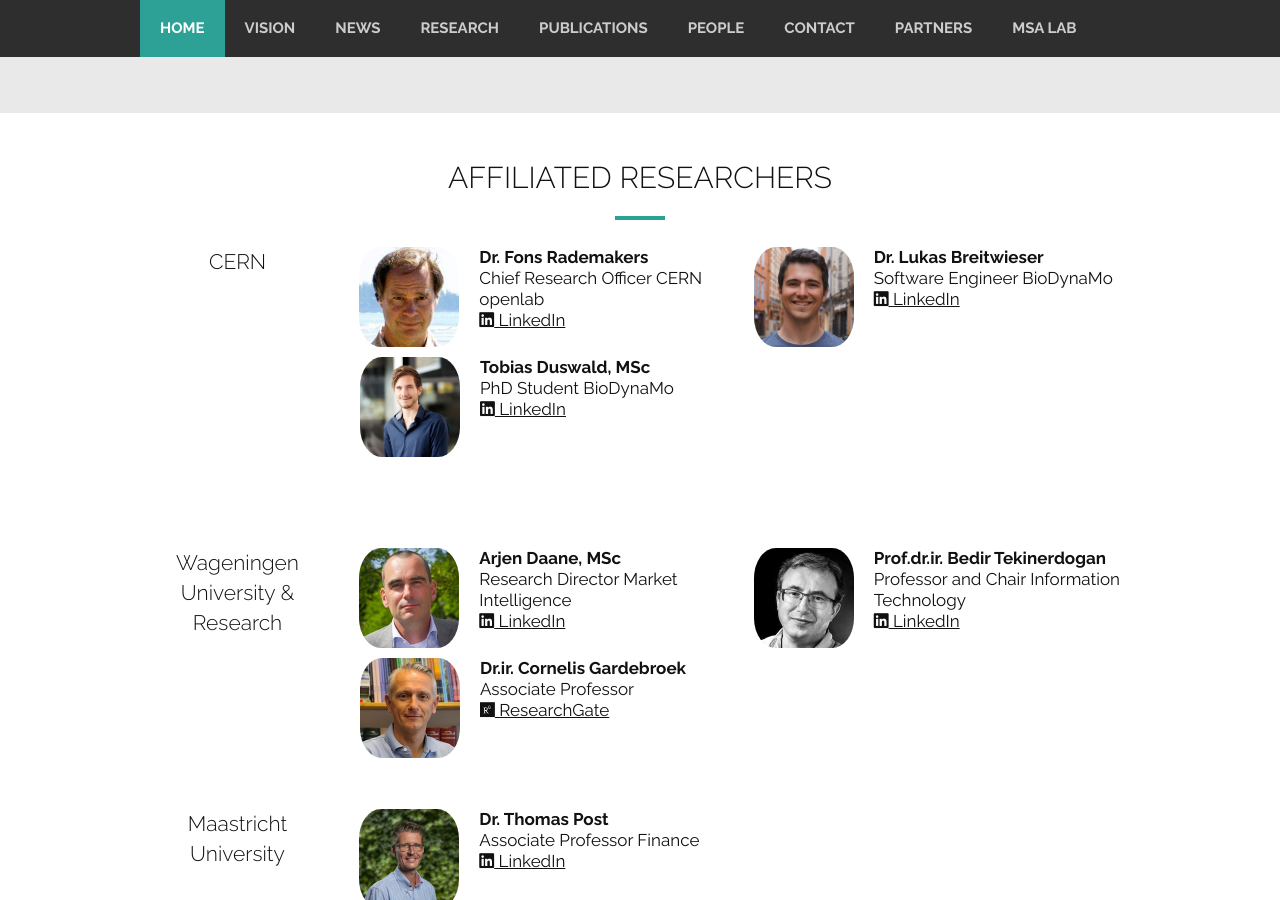
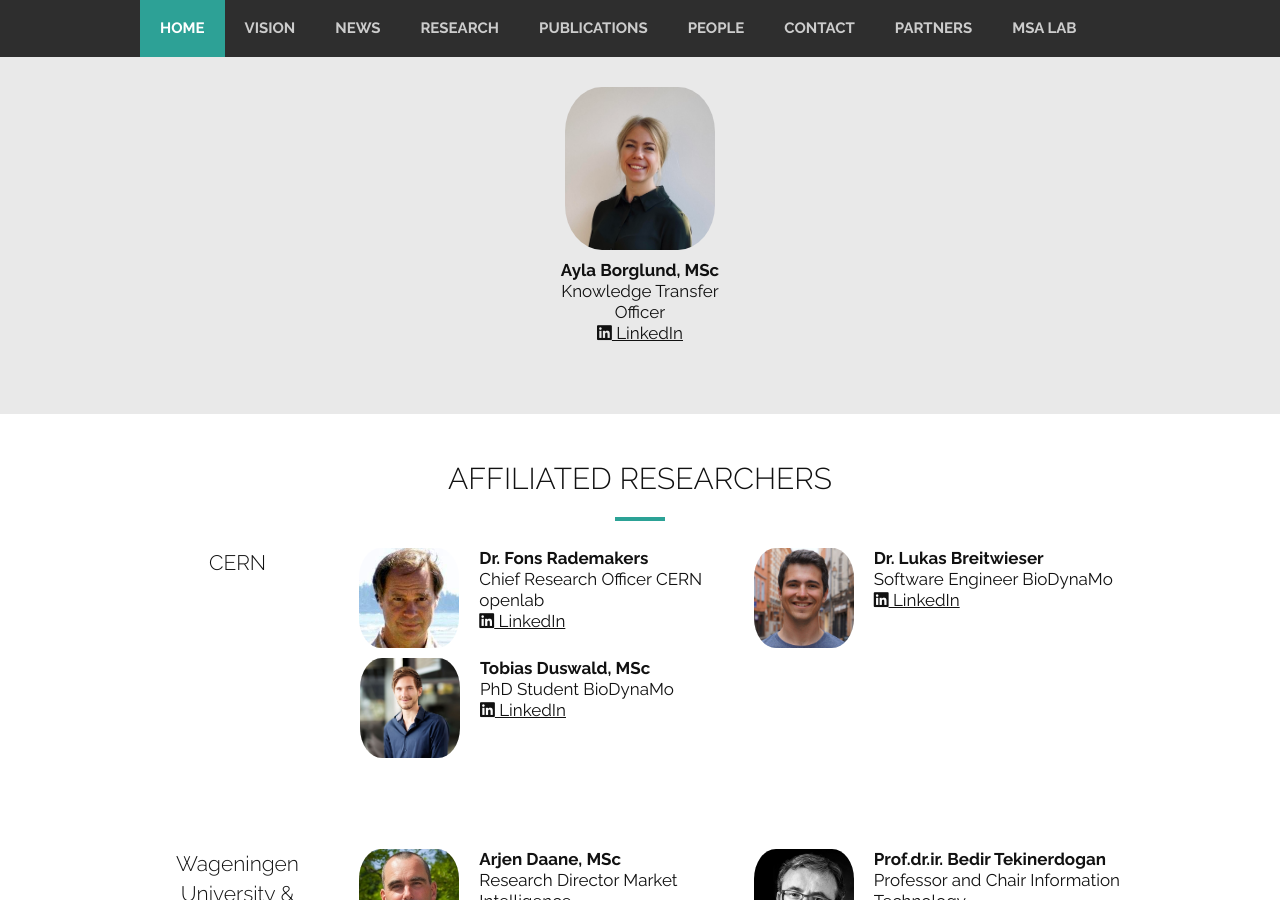
Before and after one commit to HighLO/highlo.github.io, a Jekyll site: the page built from index.html, in a window 1280 px wide and 900 px high, scrolled down 3750 px. Built offline with Jekyll 4.4.1, drawn with Linux system fonts in a browser that asks for light colours; nearby versions of some CDN libraries; comment, search, counter and statistics services are not loaded.

Commit message:
Update site

```diff
--- a/_data/people.yml
+++ b/_data/people.yml
@@ -52,3 +52,9 @@
   organization: CERN
   picture: assets/images/jonas-rembser.png
   linkedin: https://www.linkedin.com/in/jonas-rembser/
+- borglund:
+  name: Ayla Borglund, MSc
+  title: Knowledge Transfer Officer
+  organization: CERN
+  picture: assets/images/alyla-borglund.jpg
+  linkedin: https://www.linkedin.com/in/aylaborglund/
```
Also changed, not shown: _posts/2000-01-03-pillars.md (+3 -3 lines), assets/images/alyla-borglund.jpg (added).
